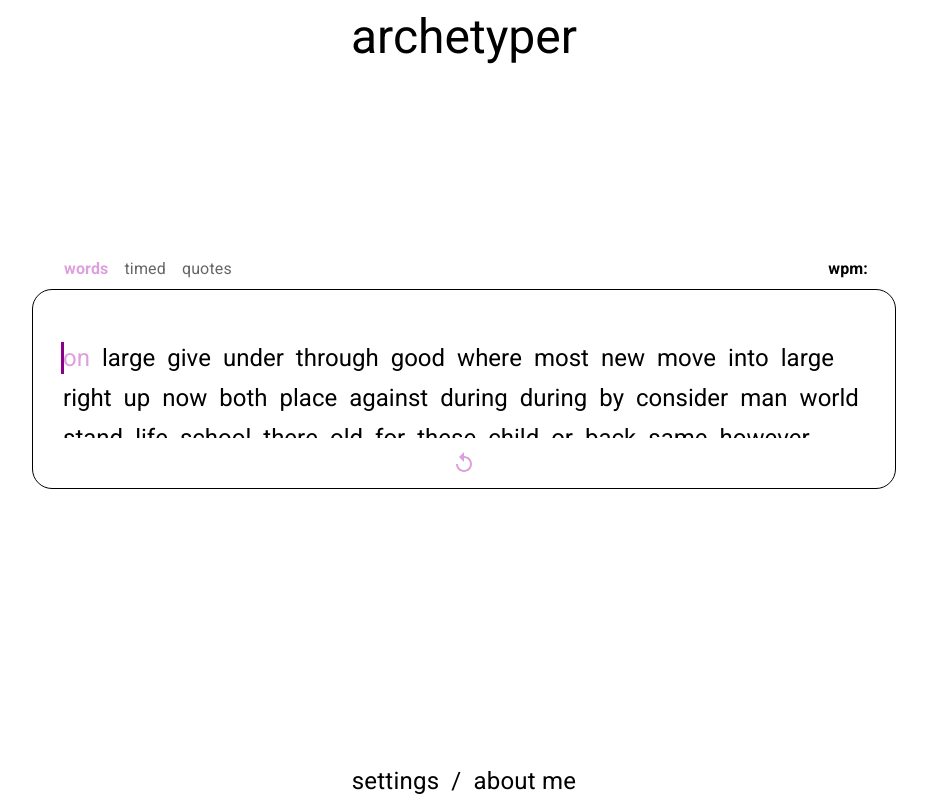
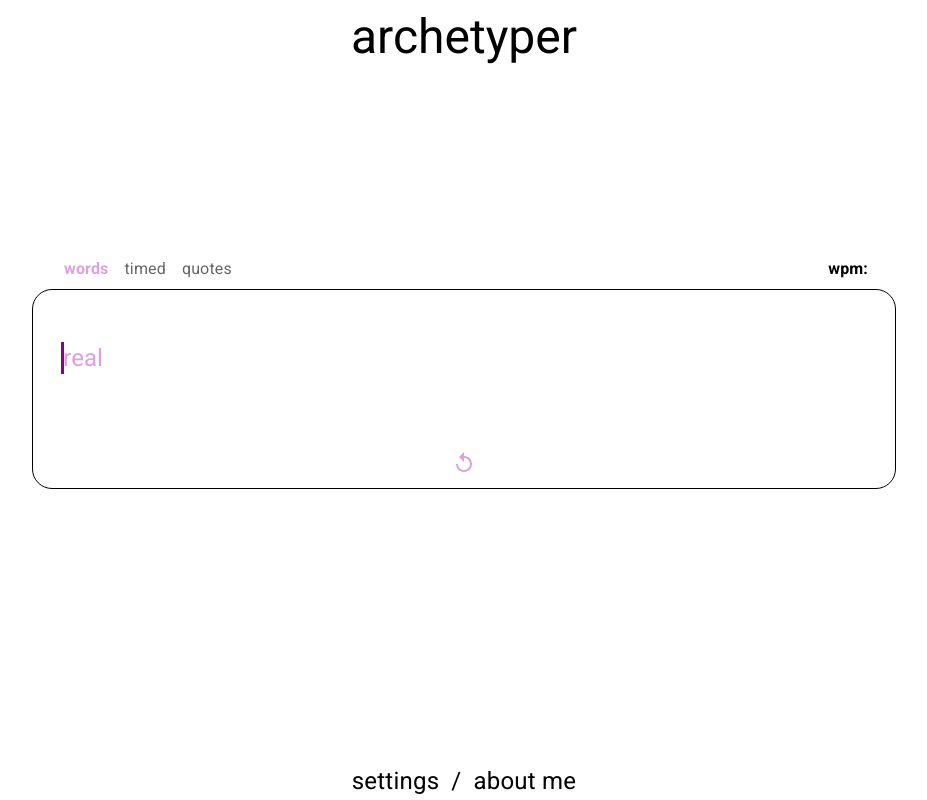
Before and after one commit to nkuek/archetyper, a React (Create React App) app: page / in a window 1280 px wide. Shown: the whole page, without its empty margins (176-1103 px from the left). Built offline with nearby package versions, Linux system fonts and the light colour scheme.

Commit message:
replaced wordlistcontext with zustand slice in char, wordbox, and word components

```diff
--- a/src/components/WordBox/Char.tsx
+++ b/src/components/WordBox/Char.tsx
@@ -1,6 +1,6 @@
 import React, { FC, useCallback, useContext } from 'react';
 import { Box } from '@mui/system';
-import { ThemeContext, IndexContext, WordListContext } from 'providers';
+import { ThemeContext, IndexContext, useStore } from 'providers';
 import { TWordChar } from 'providers/WordListProvider';
 
 interface IProps {
@@ -11,7 +11,7 @@ interface IProps {
 
 const Char: FC<IProps> = (props) => {
   const { charIdx, char, wordIdx } = props;
-  const { charList } = useContext(WordListContext);
+  const charList = useStore((state) => state.charList);
   const { userWordIndex, currentCharIndex, setCaretSpacing } =
     useContext(IndexContext);
   const { theme } = useContext(ThemeContext);
--- a/src/components/WordBox/Word.tsx
+++ b/src/components/WordBox/Word.tsx
@@ -4,8 +4,8 @@ import {
   IndexContext,
   ThemeContext,
   useSettings,
+  useStore,
   WordContext,
-  WordListContext,
 } from 'providers';
 import Char from './Char';
 import { IChars } from 'providers/WordListProvider';
@@ -20,7 +20,8 @@ const Word: FC<IProps> = (props) => {
   const { theme } = useContext(ThemeContext);
   const { userWordIndex } = useContext(IndexContext);
   const { currentWordRef } = useContext(WordContext);
-  const { wordList, wordCount } = useContext(WordListContext);
+  const wordList = useStore((state) => state.wordList);
+  const wordCount = useStore((state) => state.wordCount);
   const [showWord, setShowWord] = useState(true);
 
   const { settings } = useSettings();
--- a/src/components/WordBox/index.tsx
+++ b/src/components/WordBox/index.tsx
@@ -5,11 +5,11 @@ import Button from '@mui/material/Button';
 import Replay from '@mui/icons-material/Replay';
 import {
   ThemeContext,
-  WordListContext,
   WordContext,
   useTimer,
   useSettings,
   IndexContext,
+  useStore,
 } from 'providers';
 import { useFocus, useLocalStorage, useReset } from 'hooks';
 import { CircularProgress, useMediaQuery, useTheme } from '@mui/material';
@@ -39,15 +39,13 @@ interface IProps {
 }
 
 const WordBox: FC<IProps> = ({ setShowTip, setShowWarning }) => {
-  const {
-    wordList,
-    wordCount,
-    loading,
-    author,
-    charList,
-    setCharList,
-    errorMessage,
-  } = useContext(WordListContext);
+  const wordList = useStore((state) => state.wordList);
+  const wordCount = useStore((state) => state.wordCount);
+  const loading = useStore((state) => state.loading);
+  const author = useStore((state) => state.author);
+  const charList = useStore((state) => state.charList);
+  const setCharList = useStore((state) => state.setCharList);
+  const errorMessage = useStore((state) => state.errorMessage);
 
   const {
     wordBoxConfig,
@@ -133,14 +131,13 @@ const WordBox: FC<IProps> = ({ setShowTip, setShowWarning }) => {
     for (const char of newWord) {
       wordChars.push({ correct: null, char });
     }
-    setCharList((prev) => ({
-      ...prev,
-      [Object.keys(prev).length]: {
+    setCharList({
+      [Object.keys(charList).length]: {
         chars: wordChars,
         length: wordChars.length,
         word: newWord,
       },
-    }));
+    });
     // eslint-disable-next-line react-hooks/exhaustive-deps
   }, [currentWordIndex]);
 
```
